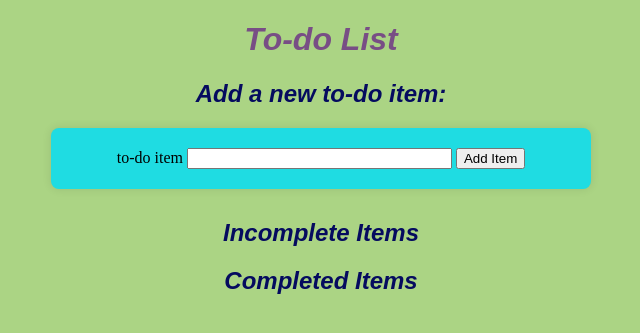
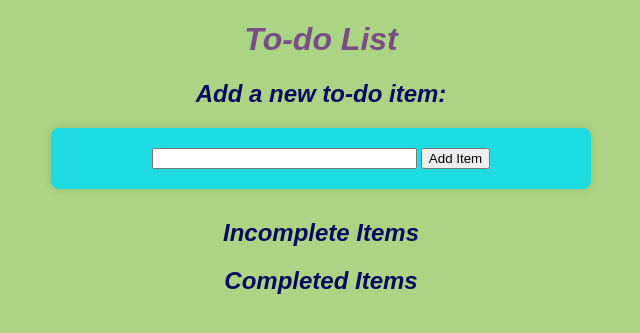
Before and after one commit to cheran99/End-to-End-DevSecOps-Pipeline-with-CI-CD, a Flask app: page / in a window 1280 px wide. Shown: the top 333 px of the page, without its empty margins (319-959 px from the left). Run offline with Flask 3, Linux system fonts and the light colour scheme.

```diff
--- a/app/app.py
+++ b/app/app.py
@@ -36,7 +36,7 @@ Talisman(app, content_security_policy=csp, force_https=True)
 
 
 class ToDoForm(FlaskForm):
-    name = StringField('to-do item', validators=[DataRequired()])
+    name = StringField('To-Do Item', validators=[DataRequired()])
     submit = SubmitField('Add Item')
 
 
@@ -106,8 +106,7 @@ def add():
             task = request.form["to-do item"]
             query = insert(todos).values(text=task, complete=False)
             session.execute(query)
-
-            return redirect(url_for('index'))
+        return redirect(url_for('index'))
     return redirect(url_for('index'))
 
 
--- a/app/requirements.txt
+++ b/app/requirements.txt
@@ -10,3 +10,5 @@ flake8==7.3.0
 flask-talisman==1.1.0
 flask-wtf==1.2.2
 sqlalchemy-orm==1.2.10
+wtforms==3.2.1
+wtforms-validators==1.0.0
--- a/app/templates/index.html
+++ b/app/templates/index.html
@@ -12,7 +12,7 @@
         <h2>Add a new to-do item:</h2>
         <form action="{{ url_for('add') }}" method="POST">
             {{ form.hidden_tag() }}
-            {{ form.name.label }} {{ form.name(size=30) }}
+            {{ form.name(size=30) }}
             {{ form.submit() }}
         </form>
     </div>
```
